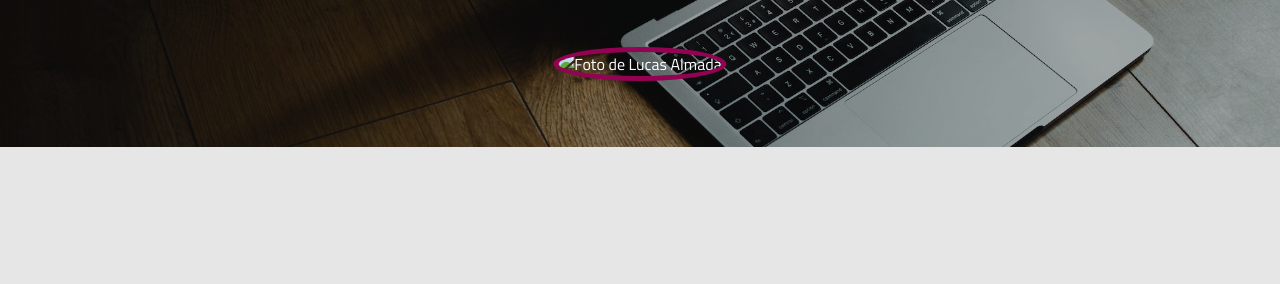
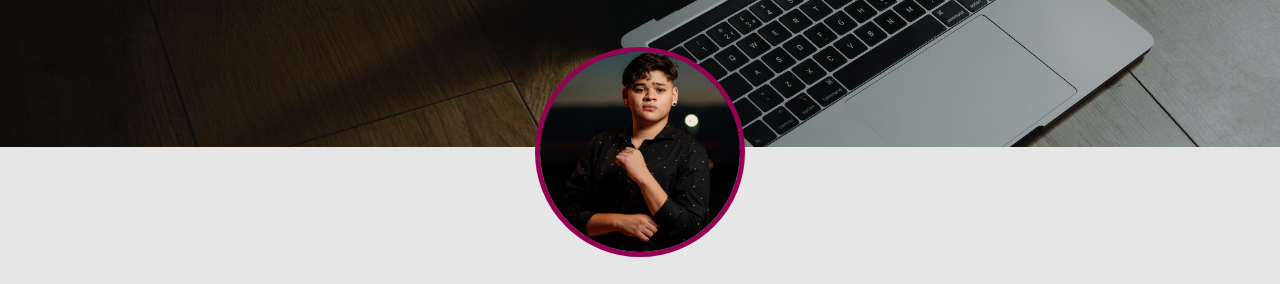
Before and after one commit to Lucas-almada015/cv3, a plain HTML site: page index.html in a window 1280 px wide. Shown: the part 274-558 px from the top of the page. Drawn offline with Linux system fonts and the light colour scheme.

Commit message:
Update index.html

```diff
--- a/index.html
+++ b/index.html
@@ -36,7 +36,7 @@
                 </div>
             </div>
             <div class="foto">
-                <img src="../curriculum-vitae-main/img/foto.JPG" alt="Foto de Lucas Almada">
+                <img src="foto.jpg" alt="Foto de Lucas Almada">
             </div>
         </div>
     </section>
```
